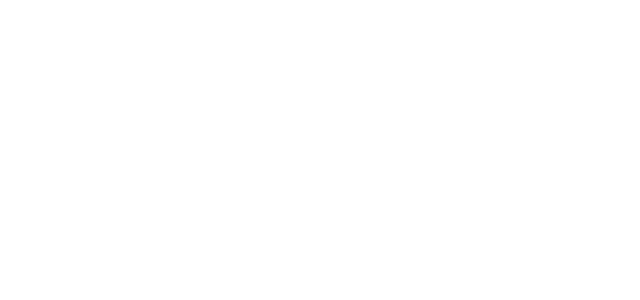
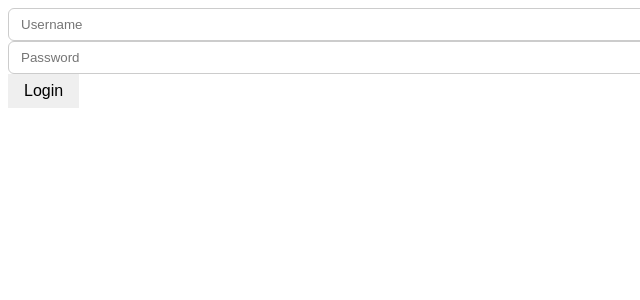
Before and after one commit to hampusvh/FWK24S-WAI-Projektarbete-Frontend, a React (Vite) app: page /login in a window 1280 px wide. Shown: the top 300 px of the page, without its empty margins (0-640 px from the left). Built offline with nearby package versions, Linux system fonts and the light colour scheme.

Commit message:
add simple Router, AppProvider and ApiProvider

```diff
--- a/package.json
+++ b/package.json
@@ -15,7 +15,8 @@
     "@storybook/addon-actions": "^9.0.8",
     "clsx": "^2.1.1",
     "react": "^19.1.1",
-    "react-dom": "^19.1.1"
+    "react-dom": "^19.1.1",
+    "react-router-dom": "^7.9.4"
   },
   "devDependencies": {
     "@chromatic-com/storybook": "^4.1.1",
--- a/src/App.jsx
+++ b/src/App.jsx
@@ -1,5 +1,12 @@
+import AppProvider from "./providers/AppProvider";
+import Router from "./routes/Router";
+
 function App() {
-  return <></>;
+  return (
+    <AppProvider>
+      <Router />
+    </AppProvider>
+  );
 }
 
 export default App;
--- /dev/null
+++ b/src/providers/ApiProvider.jsx
@@ -0,0 +1,5 @@
+const ApiProvider = ({ children }) => {
+  return children;
+};
+
+export default ApiProvider;
--- /dev/null
+++ b/src/providers/AppProvider.jsx
@@ -0,0 +1,10 @@
+import { BrowserRouter } from "react-router-dom"
+import ApiProvider from './ApiProvider';
+
+const AppProvider = ({ children }) => (
+  <BrowserRouter>
+    <ApiProvider>{children}</ApiProvider>
+  </BrowserRouter>
+);
+
+export default AppProvider;
--- /dev/null
+++ b/src/routes/Router.jsx
@@ -0,0 +1,12 @@
+import { Routes, Route } from "react-router-dom";
+import Login from "../pages/LoginPage/LoginPage";
+import Register from "../pages/RegisterPage/RegisterPage";
+
+const Router = () => (
+  <Routes>
+    <Route path="/login" element={<Login />} />
+    <Route path="/register" element={<Register />} />
+  </Routes>
+);
+
+export default Router;
```
Also changed, not shown: 1 other file (tests, documents, lock files or other folders).
